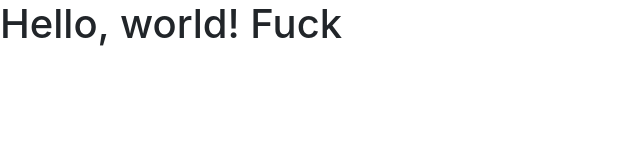
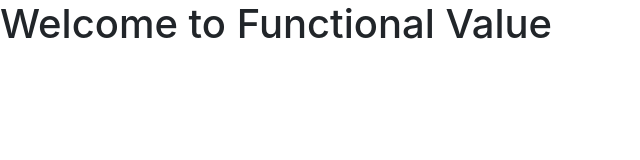
Before and after one commit to functionalvalue/pybeginner.github.io, a plain HTML site: page docs/index.html in a window 1280 px wide. Shown: the whole page, without its empty margins (0-640 px from the left). Drawn offline with nearby package versions, Linux system fonts and the light colour scheme.

Commit message:
Fix Index

```diff
--- a/docs/index.html
+++ b/docs/index.html
@@ -13,7 +13,7 @@
     <title>Python Beginner</title>
   </head>
   <body>
-    <h1>Hello, world! Fuck</h1>
+    <h1>Welcome to Functional Value</h1>
 
 
 
```
